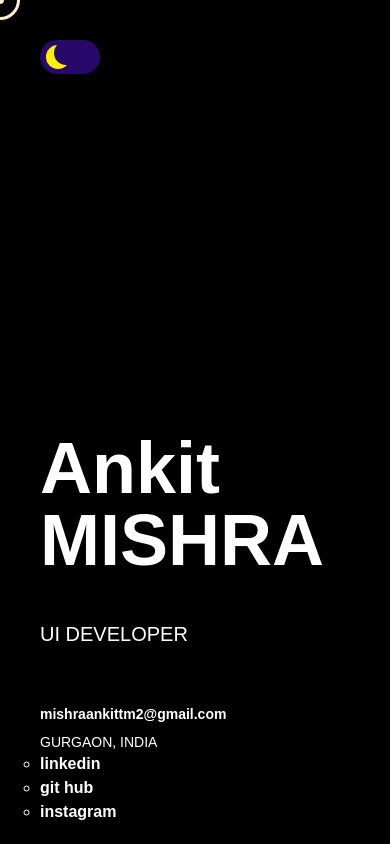
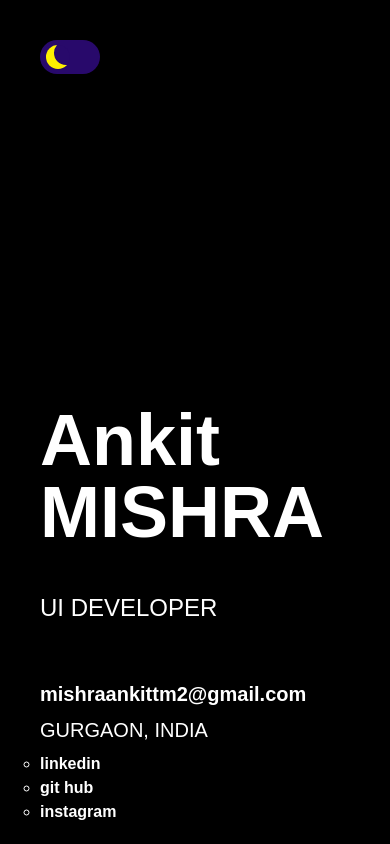
Before and after one commit to ankiitm2/MY-PORTFOLIO, a Next.js app: page / in a window 390 px wide. Built offline with nearby package versions, Linux system fonts and the light colour scheme.

Commit message:
font size

```diff
--- a/app/page.tsx
+++ b/app/page.tsx
@@ -32,7 +32,9 @@ export default function Home() {
       <div className="hidden sm:block">
         <Meteors />
       </div>
-      <CustomCursor />
+      <div className="hidden sm:block">
+        <CustomCursor />
+      </div>
       <Navbar />
     </div>
   );
--- a/components/Intro.tsx
+++ b/components/Intro.tsx
@@ -10,8 +10,8 @@ const Intro = () => {
           <h2 className="uppercase">Mishra</h2>
         </div>
         <div className="details flex justify-between items-center flex-wrap ">
-          <div className="boxes flex gap-12 uppercase mt-9 text-sm font-thin flex-wrap">
-            <div className="box flex flex-col  gap-2 text-xl">
+          <div className="boxes flex gap-12 uppercase mt-9 text-xl sm:text-sm font-thin flex-wrap">
+            <div className="box flex flex-col  gap-2 text-2xl sm:text-xl">
               <a href="#">
                 <WordRotate words={["Frontend Developer", "UI Developer"]} />
               </a>
@@ -26,7 +26,7 @@ const Intro = () => {
               <a>gurgaon, india</a>
             </div>
           </div>
-          <ul className="social font-semibold list-circle">
+          <ul className="social font-semibold list-circle mt-2 sm:mt-0">
             <li>
               <a
                 href="https://www.linkedin.com/in/ankit-mishra-3aab7b236"
```
